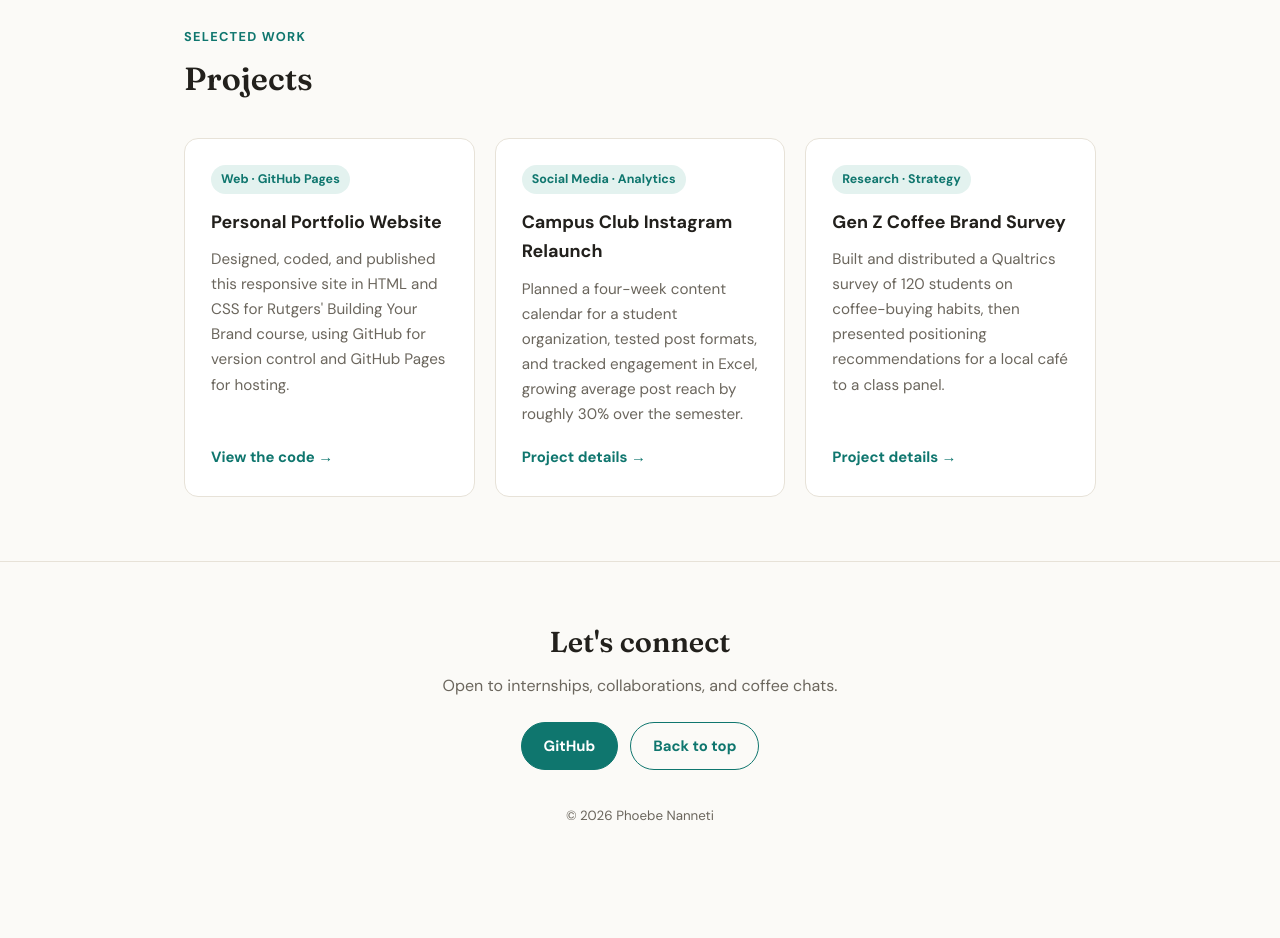
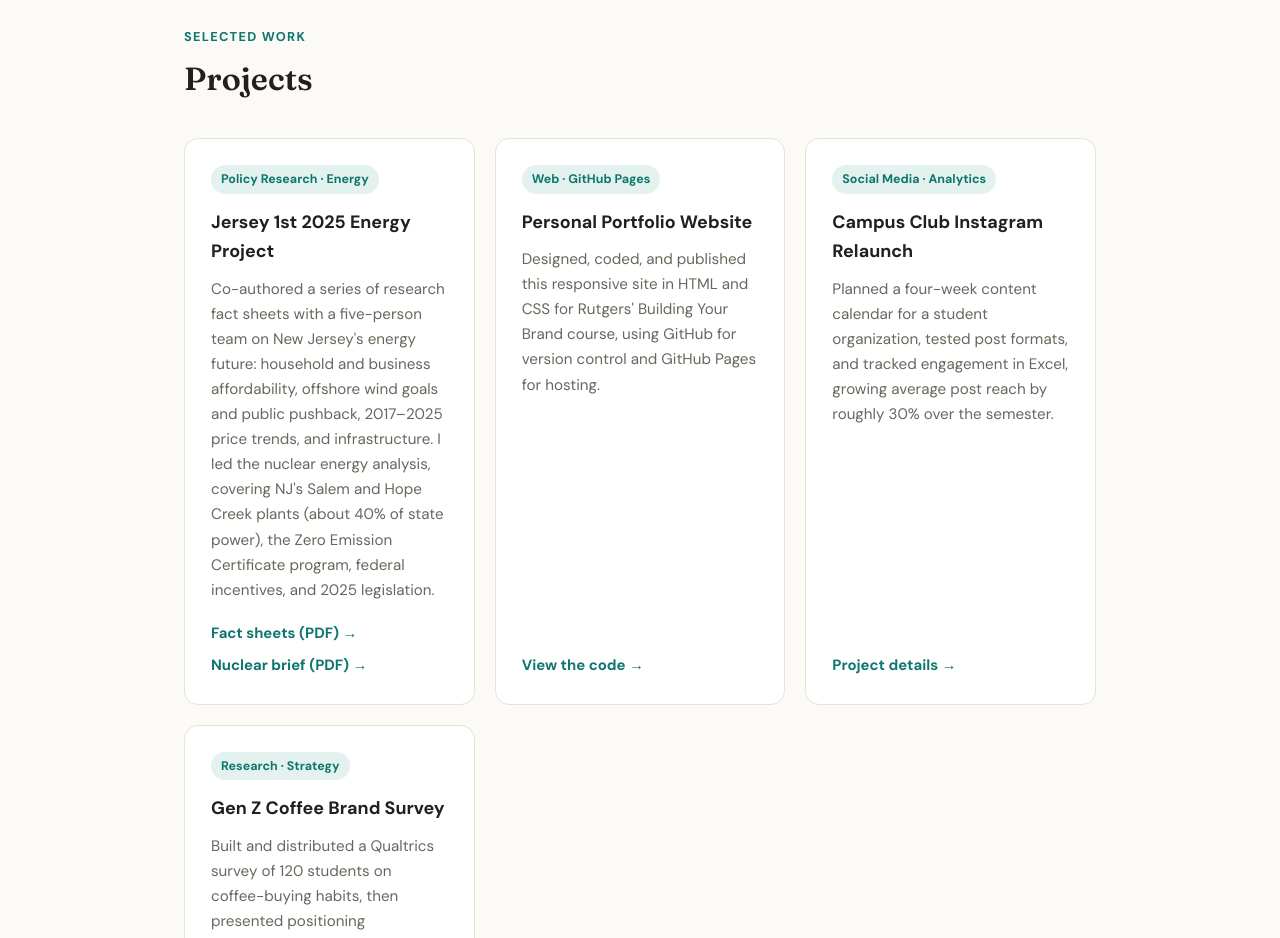
Before and after one commit to phoebenanneti/phoebenanneti.github.io, a plain HTML site: page index.html in a window 1280 px wide. Shown: the part 1000-1938 px from the top of the page. Before the commit the page ends 1869 px from the top, so only its background shows below. Drawn offline with Linux system fonts and the light colour scheme.

Commit message:
Add files via upload

```diff
--- a/index.html
+++ b/index.html
@@ -65,6 +65,7 @@
     .project h3 { font-size: 1.12rem; margin-bottom: 10px; }
     .project p { color: var(--muted); font-size: 0.95rem; flex: 1; margin-bottom: 18px; }
     .project a { font-weight: 700; font-size: 0.93rem; }
+    .project .links { display: flex; flex-wrap: wrap; gap: 8px 18px; }
 
     footer { border-top: 1px solid var(--border); padding: 56px 0 40px; text-align: center; }
     footer h2 { font-size: 1.8rem; margin-bottom: 8px; }
@@ -151,6 +152,15 @@
         <h2>Projects</h2>
         <div class="projects">
           <article class="project">
+            <span class="tag">Policy Research · Energy</span>
+            <h3>Jersey 1st 2025 Energy Project</h3>
+            <p>Co-authored a series of research fact sheets with a five-person team on New Jersey's energy future: household and business affordability, offshore wind goals and public pushback, 2017–2025 price trends, and infrastructure. I led the nuclear energy analysis, covering NJ's Salem and Hope Creek plants (about 40% of state power), the Zero Emission Certificate program, federal incentives, and 2025 legislation.</p>
+            <div class="links">
+              <a href="docs/jersey1st-energy-fact-sheets.pdf" target="_blank" rel="noopener">Fact sheets (PDF) →</a>
+              <a href="docs/jersey1st-nuclear-infrastructure.pdf" target="_blank" rel="noopener">Nuclear brief (PDF) →</a>
+            </div>
+          </article>
+          <article class="project">
             <span class="tag">Web · GitHub Pages</span>
             <h3>Personal Portfolio Website</h3>
             <p>Designed, coded, and published this responsive site in HTML and CSS for Rutgers' Building Your Brand course, using GitHub for version control and GitHub Pages for hosting.</p>
```
